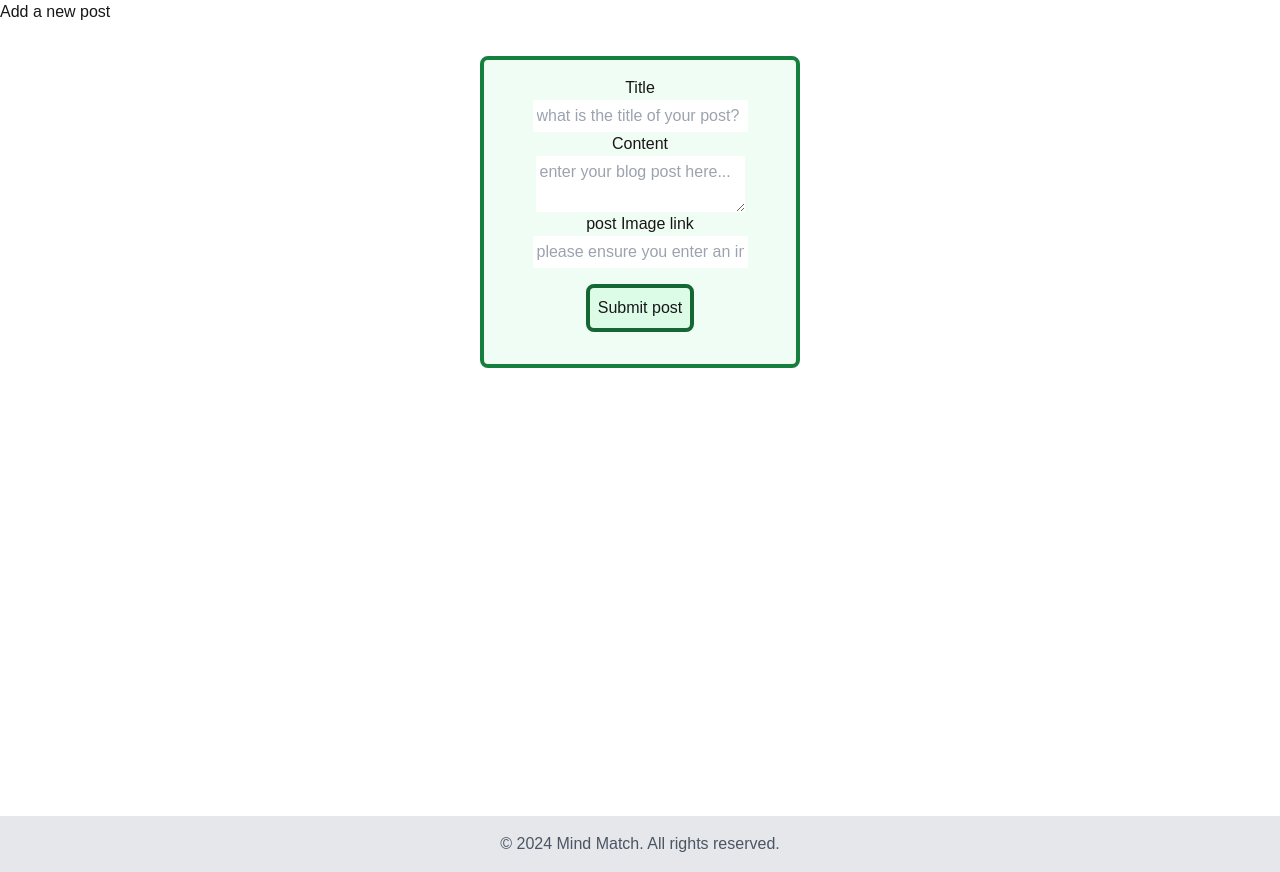
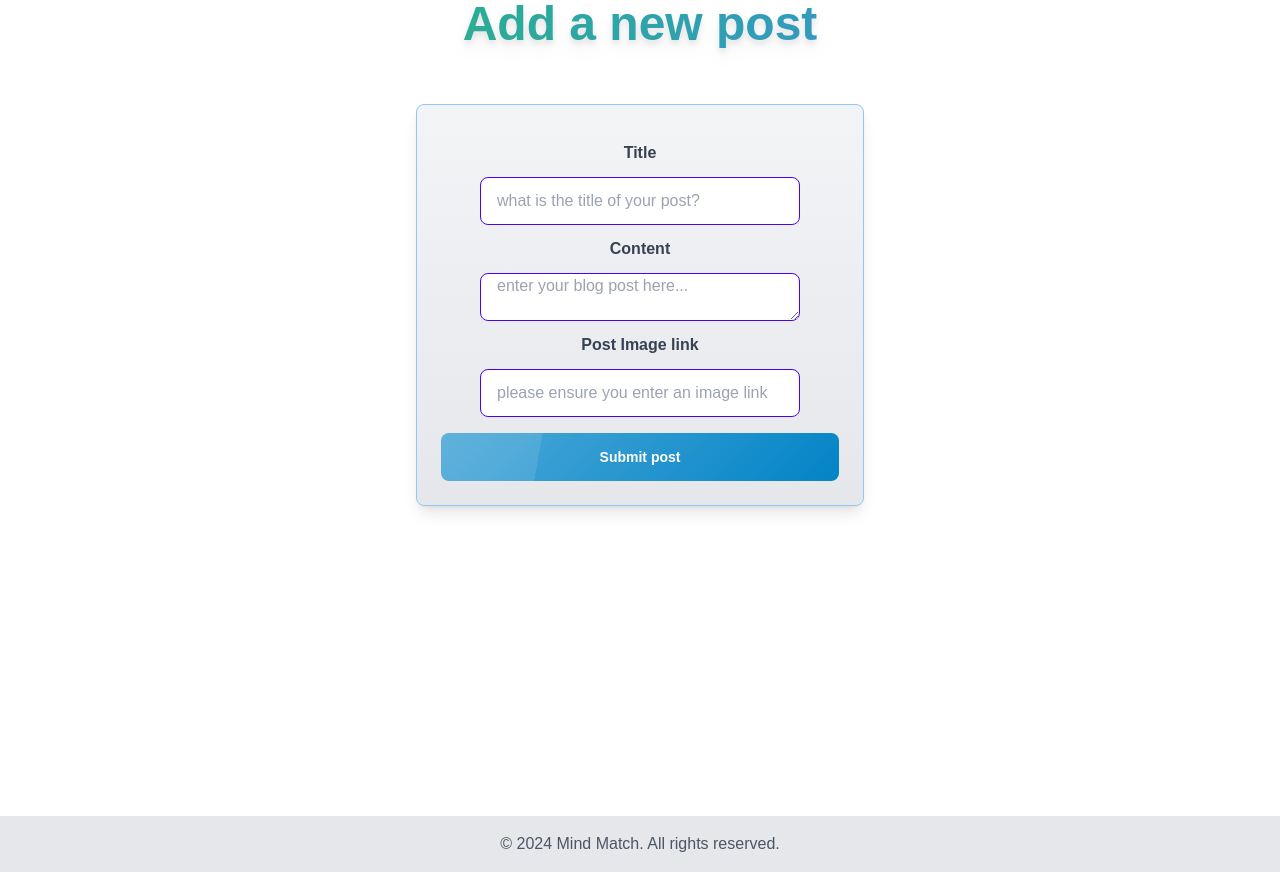
Before and after one commit to AAyinkx/Final-Project, a Next.js app: page /profile/add-new-post in a window 1280 px wide. Built offline with nearby package versions, Linux system fonts and the light colour scheme; no server answers.

Commit message:
styled forms and pages

```diff
--- a/src/app/community/page.js
+++ b/src/app/community/page.js
@@ -10,22 +10,22 @@ export default async function CommunityPage() {
 
   return (
     <>
-      <h1 className="mb-6 text-5xl font-extrabold bg-gradient-to-r from-blue-600 to-sky-400 text-transparent bg-clip-text drop-shadow-lg">
+      <h1 className="text-5xl text-center font-extrabold bg-gradient-to-r from-green-500 to-blue-500 text-transparent bg-clip-text drop-shadow-lg mb-6">
         Users
       </h1>
       <div className="flex flex-row gap-4 m-4 flex-wrap justify-center ">
         {data.map((user) => (
           <div
-            className="max-w-xs min-w-72 border-4 border-green-700 p-4 rounded-lg bg-green-50"
+            className="max-w-xs w-full bg-blue-50 bg-opacity-60 p-6 rounded-lg shadow-lg border-2 border-blue-300 transform transition-transform hover:scale-105 hover:shadow-xl"
             key={user.id}
           >
             <Link
-              className="font-bold hover:scale-110 ease-in-out transition-transform duration-300 z-10 inline-block p-1"
+              className="block text-2xl font-bold text-blue-800 hover:text-blue-400 transition duration-300"
               href={`/community/${user.clerk_id}`}
             >
-              user&#58; {user.username}
+              User&#58; {user.username}
             </Link>
-            <p>{user.bio}</p>
+            <p className="mt-2 text-gray-700 font-bold">{user.bio}</p>
           </div>
         ))}
       </div>
--- a/src/app/profile/add-new-post/page.js
+++ b/src/app/profile/add-new-post/page.js
@@ -30,44 +30,52 @@ export default function AddNewPost() {
 
   return (
     <>
-      <h1>Add a new post</h1>
+      <h1 className="text-5xl text-center font-extrabold bg-gradient-to-r from-green-500 to-blue-500 text-transparent bg-clip-text drop-shadow-lg mb-6">
+        Add a new post
+      </h1>
       <div className="flex flex-row items-center justify-center">
         <form
           action={handleSubmit}
-          className="flex flex-col items-center bg-green-50 w-80 my-8 border-4 border-green-700 p-4 rounded-lg"
+          className="flex flex-col items-center bg-gradient-to-b from-gray-100 to-gray-200 w-[28rem] my-8 border border-blue-300 p-6 rounded-lg shadow-lg"
         >
-          <label htmlFor="title">Title </label>
+          <label htmlFor="title" className="text-gray-700 font-bold p-3">
+            Title{" "}
+          </label>
           <input
             type="text"
             name="title"
             placeholder="what is the title of your post?"
             id="title"
             required
-            className="text-orange-600 p-1"
+            className="input input-bordered input-primary w-full max-w-xs bg-white"
           />
 
-          <label htmlFor="content">Content </label>
+          <label htmlFor="content" className=" text-gray-700 font-bold p-3">
+            Content{" "}
+          </label>
           <textarea
             type="text"
             name="content"
             placeholder="enter your blog post here..."
             id="content"
             required
-            className="text-orange-600 p-1"
+            className="input input-bordered input-primary w-full max-w-xs bg-white"
           />
 
-          <label htmlFor="image_src">post Image link </label>
+          <label htmlFor="image_src" className=" text-gray-700 font-bold p-3">
+            {" "}
+            Post Image link{" "}
+          </label>
           <input
             type="text"
             name="image_src"
             placeholder="please ensure you enter an image link"
             id="image_src"
-            className="text-orange-600 p-1"
+            className="input input-bordered input-primary w-full max-w-xs bg-white"
           />
           <button
             type="submit post"
-            className="border-green-800 border-4 bg-green-100 text-zinc-900 p-2 m-4 hover:bg-green-800 hover:text-green-50
-          transition duration-300 ease-in-out rounded-lg"
+            className=" w-full btn glass text-white font-bold bg-sky-600 p-3 mt-4"
           >
             Submit post
           </button>
--- a/src/app/profile/liked-posts/page.js
+++ b/src/app/profile/liked-posts/page.js
@@ -17,14 +17,18 @@ export default async function LikedPosts() {
   return (
     <>
       <div>
-        <h1 className={`relative mt-12 mb-7 text-5xl`}>Liked Posts</h1>
+        <h1
+          className={`text-5xl text-center font-extrabold bg-gradient-to-r from-green-400 to-blue-400 text-transparent bg-clip-text drop-shadow-lg mb-6`}
+        >
+          Liked Posts
+        </h1>
         <div className="flex flex-wrap justify-center gap-6">
           {WrangledUsersLikes.reverse().map((post) => (
             <div
-              className="bg-white rounded-lg shadow-md p-4 max-w-sm w-full border border-purple-300 hover:shadow-lg transition-shadow duration-300"
+              className="bg-white rounded-lg shadow-md p-4 max-w-sm w-full border-2 border-blue-300 hover:shadow-xl transition-shadow duration-300"
               key={post.id}
             >
-              <p className="text-sm text-gray-500">
+              <p className="text-sm text-black font-bold">
                 Date&#58; {dateConverter(post.posted_at)}
               </p>
               <div>
@@ -35,12 +39,12 @@ export default async function LikedPosts() {
                   quality={100}
                   width={100}
                   height={100}
-                  className="rounded-lg border-2 border-yellow-300 my-2"
+                  className="rounded-lg border-2 border-blue-200 my-2"
                 />
               </div>
 
               <Link
-                className="text-purple-600 mt-2 font-bold hover:scale-110 ease-in-out transition-transform duration-300 z-10 inline-block p-1"
+                className="text-blue-900 mt-2 font-bold hover:scale-105 ease-in-out transition-transform duration-300 z-10 inline-block p-1"
                 href={`/profile/${post.id}`}
               >
                 Topic&#58; {post.title}
--- a/src/app/profile/update-profile/page.js
+++ b/src/app/profile/update-profile/page.js
@@ -14,13 +14,14 @@ export default async function UpdateProfilePage() {
   return (
     <>
       <div className="mx-11">
-        <h1 className="font-bold my-7">Update Profile Form</h1>
+        <h1 className="text-4xl text-center font-extrabold bg-gradient-to-r from-green-500 to-blue-500 text-transparent bg-clip-text drop-shadow-lg mb-6">
+          Update Profile Form
+        </h1>
         <Link
-          className="hover:scale-110 ease-in-out transition-transform duration-300 font-bold bg-green-100 w-fit p-1.5 border-green-800 border-4
-            rounded-lg "
+          className="transition-transform duration-300 transform hover:scale-110 text-white font-semibold bg-gradient-to-r from-blue-600 to-green-600 px-6 py-3 rounded-full shadow-lg"
           href={`/profile`}
         >
-          go back ...
+          Go back
         </Link>
       </div>
       <div className="flex flex-row items-center justify-center">
--- a/src/app/quiz-categories/page.js
+++ b/src/app/quiz-categories/page.js
@@ -42,9 +42,9 @@ export default function QuizCategoriesPage() {
   return (
     <>
       <h1>quiz categories {user.id}</h1>
-      <div className="flex flex-col items-center justify-center min-h-screen p-4 bg-green-300">
-        <h1 className="mb-6 text-5xl font-extrabold bg-gradient-to-r from-blue-700 to-sky-400 text-transparent bg-clip-text drop-shadow-lg">
-          Quiz App
+      <div className="flex flex-col items-center justify-center min-h-screen p-4 bg-gradient-to-br from-green-300 to-green-800 ">
+        <h1 className="mb-6 text-5xl font-extrabold text-white text-transparent bg-clip-text drop-shadow-lg">
+          Mind Match Quiz
         </h1>
         <QuizApi7
           questionData={questions[currentQuestionIndex]}
--- a/src/components/UpdateProfileForm.jsx
+++ b/src/components/UpdateProfileForm.jsx
@@ -51,44 +51,58 @@ export default function UpdateProfileForm({
       <div className="flex flex-row items-center justify-center">
         <form
           action={handleUpdate}
-          className="flex flex-col items-center bg-green-50 w-80 my-8 border-4 border-green-700 p-4 rounded-lg"
+          className="flex flex-col items-center bg-gradient-to-b from-gray-100 to-gray-200 w-[28rem] my-8 border border-blue-300 p-6 rounded-lg shadow-lg"
         >
-          <label htmlFor="date_of_birth">date of birth </label>
+          <label
+            htmlFor="date_of_birth"
+            className="self-start text-gray-700 font-bold p-3"
+          >
+            Date of birth{" "}
+          </label>
           <input
             type="date"
             name="date_of_birth"
             id="date_of_birth"
             defaultValue={date_of_birth}
             required
-            className="text-orange-600 p-1"
+            className="input input-bordered input-primary w-full max-w-xs bg-white"
           />
 
-          <label htmlFor="bio">Bio </label>
+          <label
+            htmlFor="bio"
+            className="self-start text-gray-700 font-bold p-3"
+          >
+            Bio{" "}
+          </label>
           <textarea
             type="text"
             name="bio"
-            placeholder="enter your bio here..."
+            placeholder="Enter your bio here..."
             id="bio"
             defaultValue={bio}
             required
-            className="text-orange-600 p-1"
+            className="input input-bordered input-primary w-full max-w-xs bg-white"
           />
 
-          <label htmlFor="image_src">post Image link </label>
+          <label
+            htmlFor="image_src"
+            className="self-start text-gray-700 font-bold p-3"
+          >
+            Post Image link{" "}
+          </label>
           <input
             type="text"
             name="image_src"
-            placeholder="enter an image link"
+            placeholder="Enter an image link"
             id="image_src"
             defaultValue={image_src}
-            className="text-orange-600 p-1"
+            className="input input-bordered input-primary w-full max-w-xs bg-white"
           />
           <button
+            className=" w-full btn glass text-white font-bold bg-sky-600 p-3 mt-4"
             type="submit post"
-            className="border-green-800 border-4 bg-green-100 text-zinc-900 p-2 m-4 hover:bg-green-800 hover:text-green-50
-          transition duration-300 ease-in-out rounded-lg"
           >
-            update profile
+            Update profile
           </button>
         </form>
       </div>
```
